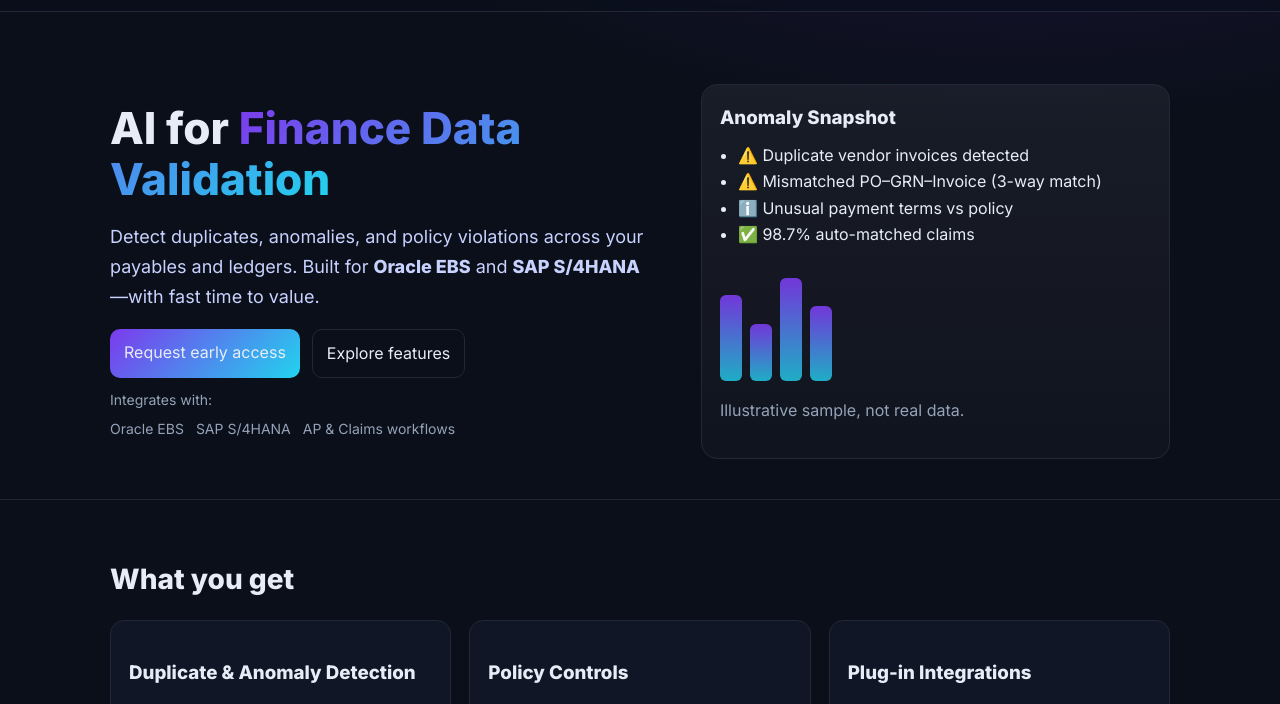
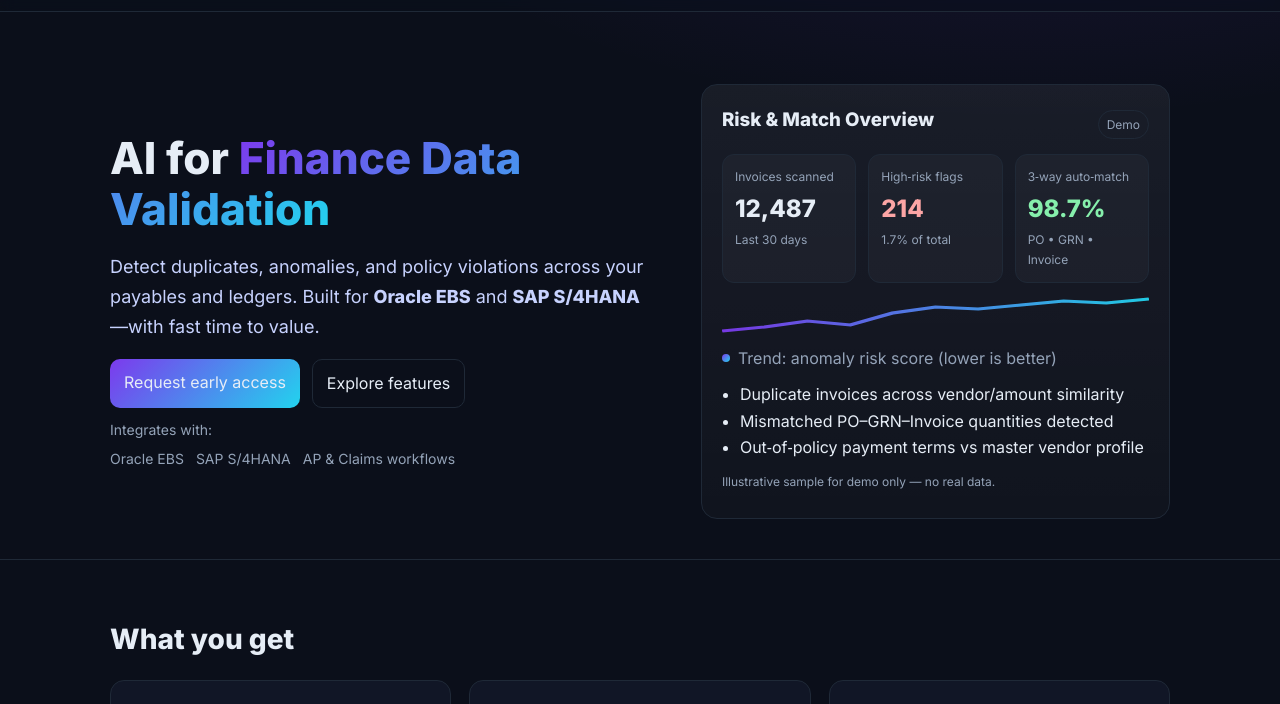
Before and after one commit to subashkani/subashkani.github.io, a plain HTML site: page index.html in a window 1280 px wide. Shown: the part 53-757 px from the top of the page. Drawn offline with Linux system fonts and the light colour scheme.

Commit message:
Add files via upload

```diff
--- a/index.html
+++ b/index.html
@@ -49,24 +49,55 @@
             </ul>
           </div>
         </div>
+
         <div class="hero-card">
-          <div class="card">
-            <h3>Anomaly Snapshot</h3>
-            <ul class="checks">
-              <li>⚠️ Duplicate vendor invoices detected</li>
-              <li>⚠️ Mismatched PO–GRN–Invoice (3-way match)</li>
-              <li>ℹ️ Unusual payment terms vs policy</li>
-              <li>✅ 98.7% auto-matched claims</li>
+          <div class="card kpi-card">
+            <div class="card-head">
+              <h3>Risk &amp; Match Overview</h3>
+              <span class="tag">Demo</span>
+            </div>
+            <div class="kpi-grid">
+              <div class="kpi">
+                <div class="kpi-label">Invoices scanned</div>
+                <div class="kpi-value">12,487</div>
+                <div class="kpi-sub">Last 30 days</div>
+              </div>
+              <div class="kpi">
+                <div class="kpi-label">High‑risk flags</div>
+                <div class="kpi-value warn">214</div>
+                <div class="kpi-sub">1.7% of total</div>
+              </div>
+              <div class="kpi">
+                <div class="kpi-label">3‑way auto‑match</div>
+                <div class="kpi-value good">98.7%</div>
+                <div class="kpi-sub">PO • GRN • Invoice</div>
+              </div>
+            </div>
+            <div class="spark-wrap">
+              <svg class="spark" viewBox="0 0 200 48" preserveAspectRatio="none" aria-hidden="true">
+                <polyline fill="none" stroke="url(#grad1)" stroke-width="3"
+                  points="0,40 20,36 40,30 60,34 80,22 100,16 120,18 140,14 160,10 180,12 200,8"/>
+                <defs>
+                  <linearGradient id="grad1" x1="0" y1="0" x2="1" y2="0">
+                    <stop offset="0%" stop-color="#7c3aed"/>
+                    <stop offset="100%" stop-color="#22d3ee"/>
+                  </linearGradient>
+                </defs>
+              </svg>
+              <div class="spark-legend">
+                <span class="dot"></span>
+                <span class="muted">Trend: anomaly risk score (lower is better)</span>
+              </div>
+            </div>
+            <ul class="flags">
+              <li>Duplicate invoices across vendor/amount similarity</li>
+              <li>Mismatched PO–GRN–Invoice quantities detected</li>
+              <li>Out‑of‑policy payment terms vs master vendor profile</li>
             </ul>
-            <div class="mini-chart">
-              <div class="bar" style="height:72%"></div>
-              <div class="bar" style="height:48%"></div>
-              <div class="bar" style="height:86%"></div>
-              <div class="bar" style="height:63%"></div>
-            </div>
-            <p class="muted">Illustrative sample, not real data.</p>
+            <p class="muted small">Illustrative sample for demo only — no real data.</p>
           </div>
         </div>
+</div>
       </div>
     </section>
 
--- a/styles.css
+++ b/styles.css
@@ -73,3 +73,26 @@ nav a:hover{opacity:1}
   .grid-3{grid-template-columns:1fr}
   .steps{grid-template-columns:1fr}
 }
+
+/* --- KPI Card refresh --- */
+.kpi-card{padding:20px 20px 14px}
+.card-head{display:flex;justify-content:space-between;align-items:center;margin-bottom:10px}
+.tag{font-size:12px;padding:4px 8px;border:1px solid var(--border);border-radius:999px;color:var(--muted)}
+
+.kpi-grid{display:grid;grid-template-columns:repeat(3,1fr);gap:12px;margin:8px 0 6px}
+.kpi{background:rgba(255,255,255,0.03);border:1px solid var(--border);border-radius:12px;padding:12px}
+.kpi-label{font-size:12px;color:var(--muted)}
+.kpi-value{font-size:24px;font-weight:800;margin:2px 0 2px}
+.kpi-value.warn{color:#fca5a5}
+.kpi-value.good{color:#86efac}
+.kpi-sub{font-size:12px;color:var(--muted)}
+
+.spark-wrap{margin:8px 0 2px}
+.spark{width:100%;height:48px;display:block;opacity:.95}
+.spark-legend{display:flex;align-items:center;gap:8px;margin-top:6px}
+.spark-legend .dot{width:8px;height:8px;border-radius:50%;background:linear-gradient(135deg,var(--accent),var(--accent-2))}
+
+.flags{margin:10px 0 8px;padding-left:18px}
+
+/* Remove old mini chart if any lingering */
+.mini-chart{display:none}
```
